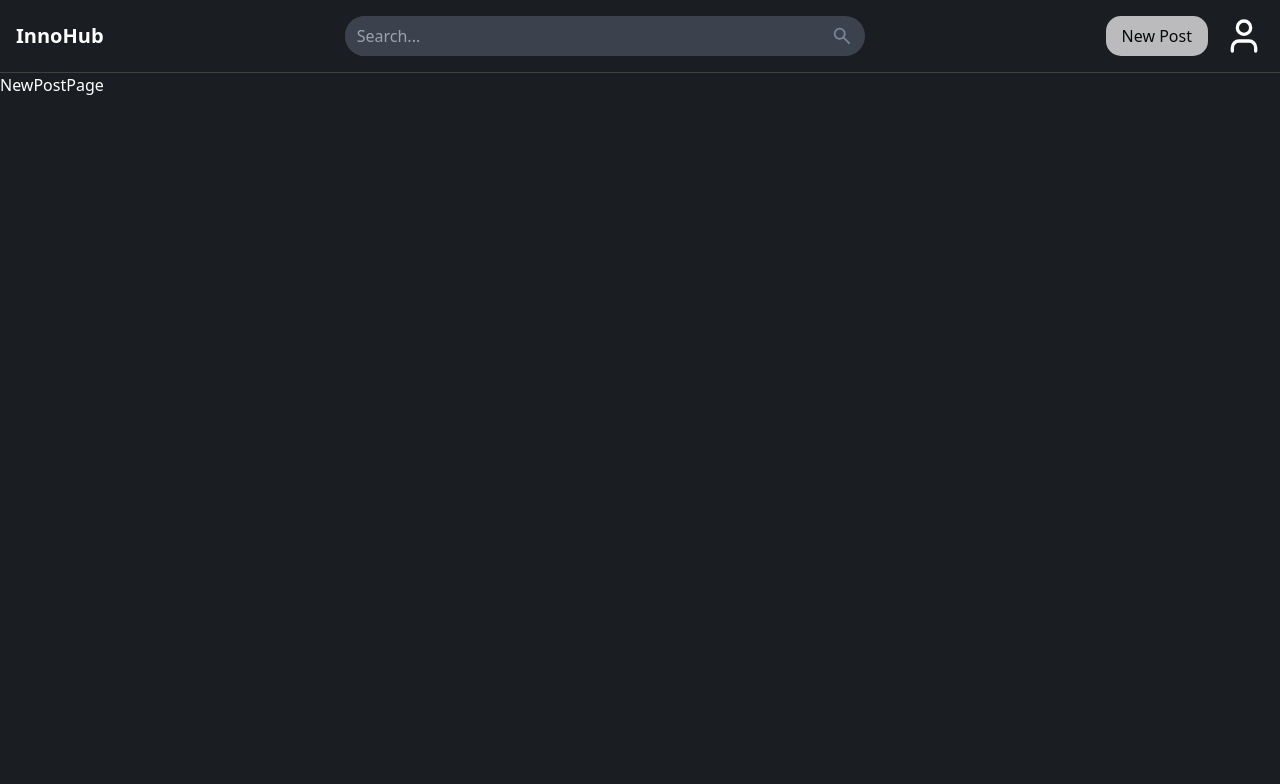
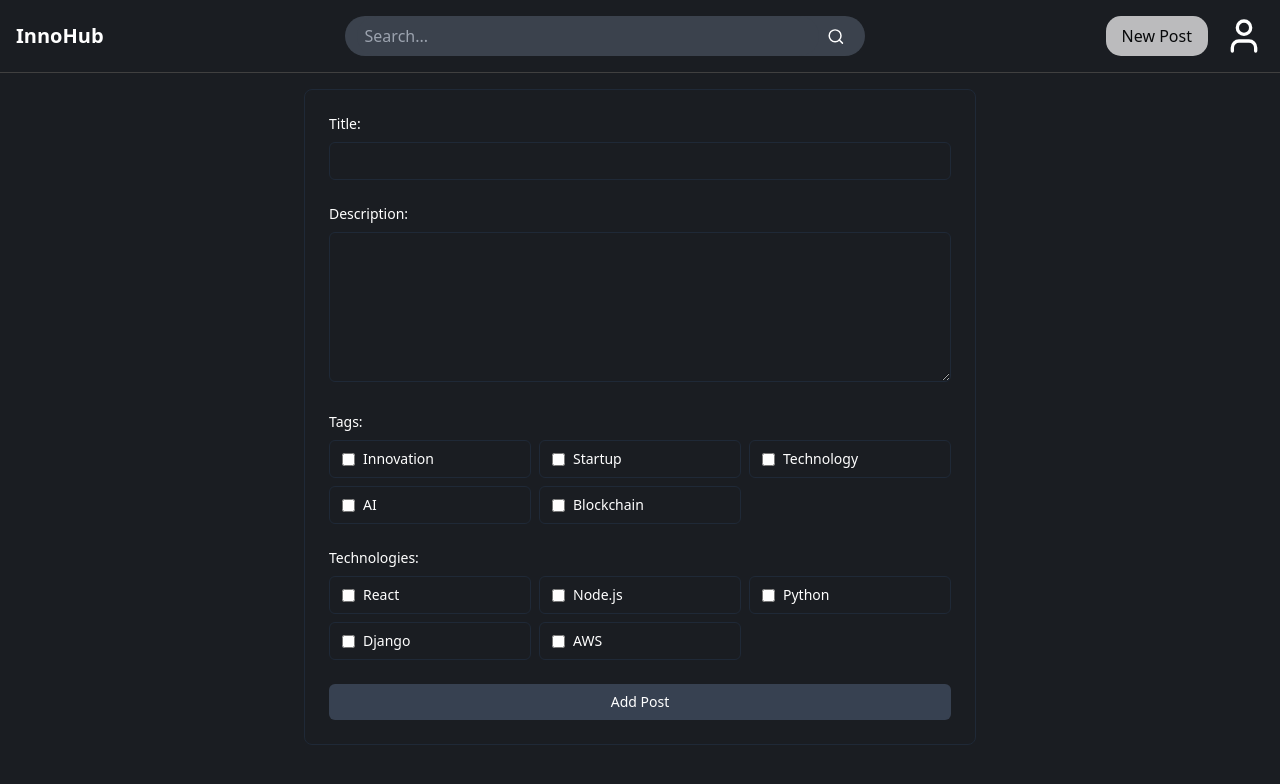
Before and after one commit to shailifadadu/IdeaVerse, a React (Vite) app in the folder frontend/: page /new-post in a window 1280 px wide. Shown: the top 784 px of the page. Built offline with nearby package versions, Linux system fonts and the light colour scheme.

Commit message:
added new post page

```diff
--- a/frontend/src/components/NavBar.tsx
+++ b/frontend/src/components/NavBar.tsx
@@ -1,6 +1,7 @@
 import React from "react";
 import { Link } from "react-router-dom";
 import AccountMenu from "./AccountMenu";
+import { Search } from "lucide-react";
 
 const NavBar: React.FC = () => {
   return (
@@ -9,22 +10,13 @@ const NavBar: React.FC = () => {
         <Link to="/">
           <div className="text-white text-xl font-bold">InnoHub</div>
         </Link>
-        <div className="flex-none self-center w-5/12 rounded-full flex items-center bg-[#3b424d]">
+        <div className="flex-none self-center w-5/12 rounded-full flex items-center bg-[#3b424d] px-3">
           <input
             type="text"
-            placeholder=" Search..."
-            className="w-full p-2 rounded-full bg-[#3b424d] text-white"
+            placeholder="Search..."
+            className="w-full p-2 focus:outline-none rounded-full bg-[#3b424d] text-white"
           />
-          <svg
-            xmlns="http://www.w3.org/2000/svg"
-            height="24px"
-            viewBox="0 -960 960 960"
-            width="24px"
-            fill="#77859d"
-            className="ml-2 mr-3"
-          >
-            <path d="M784-120 532-372q-30 24-69 38t-83 14q-109 0-184.5-75.5T120-580q0-109 75.5-184.5T380-840q109 0 184.5 75.5T640-580q0 44-14 83t-38 69l252 252-56 56ZM380-400q75 0 127.5-52.5T560-580q0-75-52.5-127.5T380-760q-75 0-127.5 52.5T200-580q0 75 52.5 127.5T380-400Z" />
-          </svg>
+          <Search size={35} className="text-white p-2" />
         </div>
         <div className="flex items-center space-x-4">
           <Link to="/new-post">
--- a/frontend/src/components/PostCard.tsx
+++ b/frontend/src/components/PostCard.tsx
@@ -44,8 +44,12 @@ const PostCard: React.FC = () => {
         essentially nonsense language thRelax, since unless you are working as a
         typographer or graphic designer you will probably not have to use lorem
       </div>
-      <div className="flex flex-wrap justify-between">
+      <div className="flex flex-wrap justify-between items-center">
+        <div className="flex space-x-2 items-center bg-[#3b424d] px-3 py-2 rounded-full">
           <ArrowBigUp size={40} className="text-white"/>
+          <div className="w-px h-8 bg-slate-400 mx-2"></div>
+          <p className="text-white font-bold text-2xl">12</p>
+        </div>
           <Bookmark size={35} className="text-white" />
           <MessageCircle size={35} className="text-white" />
           <Share2 size={35} className="text-white" />
--- a/frontend/src/pages/DummyData/post.ts
+++ b/frontend/src/pages/DummyData/post.ts
@@ -1,4 +1,4 @@
-export const post = {
+export const posts = {
     id: "1",
     title:
       "Title Title Title Title Title Title Title Title Title Title Title Title Title Title Title Title",
--- /dev/null
+++ b/frontend/src/pages/DummyData/tagsAndTech.ts
@@ -0,0 +1,15 @@
+export const tags = [
+  "Innovation",
+  "Startup",
+  "Technology",
+  "AI",
+  "Blockchain",
+]
+
+export const technologies = [
+  "React",
+  "Node.js",
+  "Python",
+  "Django",
+  "AWS",
+]
--- a/frontend/src/pages/HomePage.tsx
+++ b/frontend/src/pages/HomePage.tsx
@@ -6,7 +6,7 @@ const HomePage: React.FC = () => {
   return (
     <div className="flex flex-col md:flex-row ">
       <div className="grid sm:grid-cols-1 md:grid-cols-2 lg:grid-cols-3 gap-4 p-4">
-      {[1,2,3,4,5,6,7,8,9,10].map((id) => (
+        {[1, 2, 3, 4, 5, 6, 7, 8, 9, 10].map((id) => (
           <PostCard key={id} />
         ))}
       </div>
--- a/frontend/src/pages/NewPostPage.tsx
+++ b/frontend/src/pages/NewPostPage.tsx
@@ -1,7 +1,109 @@
-import React from "react";
+import { useState } from 'react'
+import { tags, technologies } from './DummyData/tagsAndTech'
 
-const NewPostPage = () => {
-  return <div className="text-white">NewPostPage</div>;
-};
+export default function NewPostPage() {
+  const [selectedTags, setSelectedTags] = useState<string[]>([])
+  const [selectedTech, setSelectedTech] = useState<string[]>([])
 
-export default NewPostPage;
+  const handleTagChange = (tag: string) => {
+    setSelectedTags(prev =>
+      prev.includes(tag)
+        ? prev.filter(t => t !== tag)
+        : [...prev, tag]
+    )
+  }
+
+  const handleTechChange = (tech: string) => {
+    setSelectedTech(prev =>
+      prev.includes(tech)
+        ? prev.filter(t => t !== tech)
+        : [...prev, tech]
+    )
+  }
+
+  const handleSubmit = (e: React.FormEvent<HTMLFormElement>) => {
+    e.preventDefault()
+  }
+
+  return (
+      <div className="container mx-auto p-4 text-white">
+        <div className="mx-auto max-w-2xl rounded-lg border border-gray-800 bg-nav-bar-color p-6">
+          <form onSubmit={handleSubmit} className="space-y-6">
+            <div className="space-y-2">
+              <label htmlFor="title" className="block text-sm font-medium">
+                Title:
+              </label>
+              <input
+                id="title"
+                type="text"
+                required
+                className="w-full rounded-md border border-gray-800 bg-nav-bar-color px-3 py-2 text-sm focus:border-gray-700 focus:outline-none focus:ring-1 focus:ring-gray-700"
+              />
+            </div>
+
+            <div className="space-y-2">
+              <label htmlFor="description" className="block text-sm font-medium">
+                Description:
+              </label>
+              <textarea
+                id="description"
+                required
+                className="min-h-[150px] w-full rounded-md border border-gray-800 bg-nav-bar-color px-3 py-2 text-sm focus:border-gray-700 focus:outline-none focus:ring-1 focus:ring-gray-700"
+              />
+            </div>
+
+            <div className="space-y-2">
+              <label className="block text-sm font-medium">
+                Tags:
+              </label>
+              <div className="grid grid-cols-2 gap-2 sm:grid-cols-3">
+                {tags.map((tag) => (
+                  <label
+                    key={tag}
+                    className="flex cursor-pointer items-center space-x-2 rounded-md border border-gray-800 bg-nav-bar-color px-3 py-2 text-sm hover:bg-[#333333]"
+                  >
+                    <input
+                      type="checkbox"
+                      checked={selectedTags.includes(tag)}
+                      onChange={() => handleTagChange(tag)}
+                      className="rounded border-gray-700 bg-gray-900 text-gray-400"
+                    />
+                    <span>{tag}</span>
+                  </label>
+                ))}
+              </div>
+            </div>
+
+            <div className="space-y-2">
+              <label className="block text-sm font-medium">
+                Technologies:
+              </label>
+              <div className="grid grid-cols-2 gap-2 sm:grid-cols-3">
+                {technologies.map((tech) => (
+                  <label
+                    key={tech}
+                    className="flex cursor-pointer items-center space-x-2 rounded-md border border-gray-800 bg-nav-bar-color px-3 py-2 text-sm hover:bg-[#333333]"
+                  >
+                    <input
+                      type="checkbox"
+                      checked={selectedTech.includes(tech)}
+                      onChange={() => handleTechChange(tech)}
+                      className="rounded border-gray-700 bg-gray-900 text-gray-400"
+                    />
+                    <span>{tech}</span>
+                  </label>
+                ))}
+              </div>
+            </div>
+
+            <button
+              type="submit"
+              className="w-full rounded-md bg-gray-700 px-4 py-2 text-sm font-medium text-white hover:bg-gray-600 focus:outline-none focus:ring-2 focus:ring-gray-500 focus:ring-offset-2 focus:ring-offset-gray-900"
+            >
+              Add Post
+            </button>
+          </form>
+        </div>
+      </div>
+  )
+}
--- a/frontend/src/pages/Post.tsx
+++ b/frontend/src/pages/Post.tsx
@@ -8,22 +8,25 @@ import {
 } from "lucide-react";
 import { BsTwitterX } from "react-icons/bs";
 import { FaLinkedin, FaGithub, FaRegUserCircle } from "react-icons/fa";
-import { post } from "./DummyData/post";
-
+import { posts } from "./DummyData/post";
 
 export default function PostPage() {
   return (
     <div className="flex flex-col gap-4 md:flex-row md:gap-0 p-6 ">
       <div className="mr-4 p-4 w-full h-fit border border-neutral-700 shadow text-white rounded-md basis-4/5 flex-grow-1">
         <article className="space-y-8">
-          <h1 className="text-4xl font-bold leading-tight">{post.title}</h1>
+          <h1 className="text-4xl font-bold leading-tight">{posts.title}</h1>
 
           <div className="prose prose-invert max-w-none">
-            <p>{post.content}</p>
+            <p>{posts.content}</p>
           </div>
 
-          <div className="flex flex-warp items-center w-fit py-2 px-5 gap-5 border border-neutral-700 rounded-full">
-            <ArrowBigUp size={45} className="text-white flex-none" />
+          <div className="flex flex-warp items-center w-fit pr-5 gap-5 border border-neutral-700 rounded-full">
+            <div className="flex space-x-2 items-center bg-[#3b424d] px-3 py-2 rounded-full">
+              <ArrowBigUp size={40} className="text-white" />
+              <div className="w-px h-8 bg-slate-400 mx-2"></div>
+              <p className="text-white font-bold text-2xl">12</p>
+            </div>
             <Bookmark size={35} className="text-white" />
             <MessageCircle size={35} className="text-white" />
             <Share2 size={35} className="text-white" />
@@ -43,7 +46,7 @@ export default function PostPage() {
           </div>
 
           <div className="space-y-2">
-            {post.comments.map((comment) => (
+            {posts.comments.map((comment) => (
               <div
                 key={comment.id}
                 className="rounded-lg border border-neutral-700 p-4 space-y-4"
@@ -69,8 +72,8 @@ export default function PostPage() {
           <div className="flex items-center space-x-4">
             <User className="h-12 w-12" />
             <div>
-              <p className="text-xl font-semibold">{post.author.name}</p>
-              <p className="text-sm text-muted-foreground">{post.date}</p>
+              <p className="text-xl font-semibold">{posts.author.name}</p>
+              <p className="text-sm text-muted-foreground">{posts.date}</p>
             </div>
           </div>
         </div>
```
